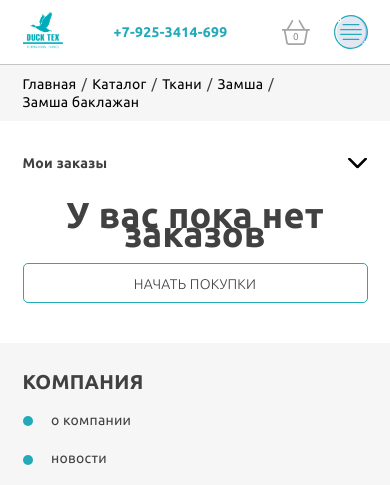
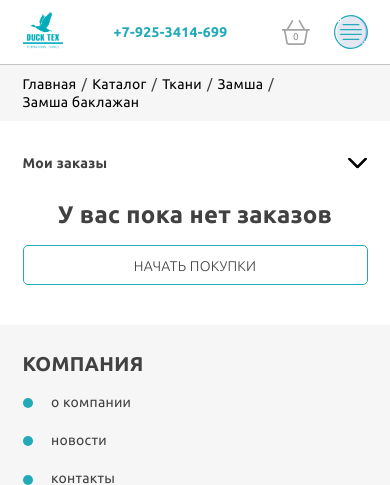
Before and after one commit to 1gross/ducktex, a PHP site: page /local/front/pages/personal-order-clear.html in a window 390 px wide. Shown: the top 485 px of the page. Run offline with PHP 8.4, Linux system fonts and the light colour scheme.

Commit message:
order clear

```diff
--- a/local/front/files/css/main.css
+++ b/local/front/files/css/main.css
@@ -2482,6 +2482,9 @@ section.with-sea .wrapper::before {
   .personal-orders .personal-order-clear-block .title {
     font-weight: bold;
     font-size: 36px; }
+    @media screen and (max-width: 767px) {
+      .personal-orders .personal-order-clear-block .title {
+        font-size: 24px; } }
   .personal-orders .personal-order-clear-block .btn {
     margin-top: 20px; }
 
--- a/local/front/files/scss/personal.scss
+++ b/local/front/files/scss/personal.scss
@@ -297,6 +297,9 @@
     .title{
       font-weight: bold;
       font-size: 36px;
+      @media screen and (max-width: $sm-max){
+          font-size: 24px;
+      }
     }
     .btn{
       margin-top: 20px;
--- a/local/front/pages/personal-order-clear.html
+++ b/local/front/pages/personal-order-clear.html
@@ -126,6 +126,7 @@
                 </ul>
                 <div class="personal-item">
                     <div class="personal-wrap personal-orders">
+                        <h2>Заказы</h2>
                         <div class="personal-order-clear-block">
                             <div class="title">У вас пока нет заказов</div>
                             <a href="/" class="btn outline">начать покупки</a>
```
